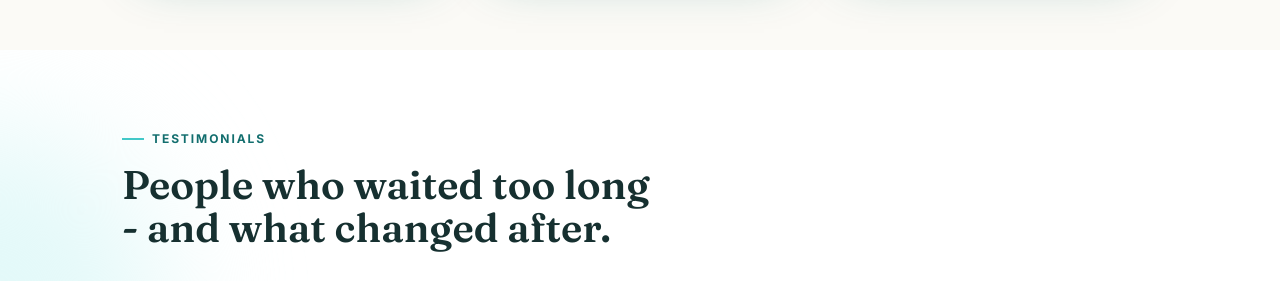
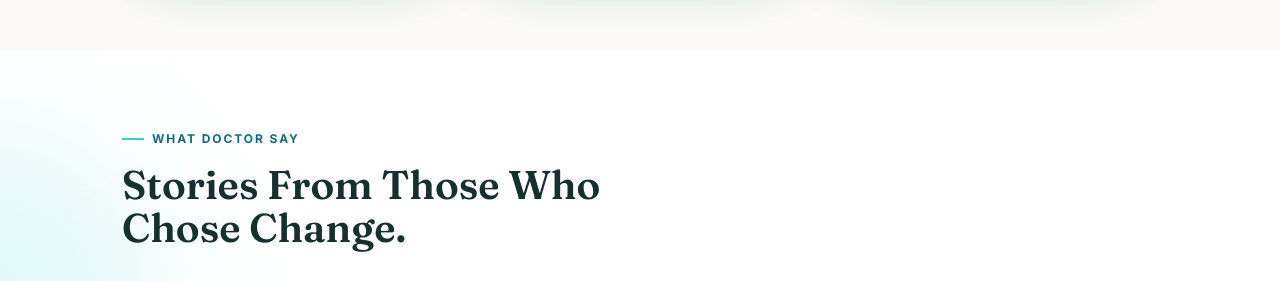
Before and after one commit to crowddevelopers08-arch/marinas-herinas-clendy, a Next.js app: page / in a window 1280 px wide. Shown: the part 2420-2701 px from the top of the page. Built offline with nearby package versions, Linux system fonts and the light colour scheme; grey boxes are pictures that could not be loaded.

Commit message:
marinas common lp two more video addededpss

```diff
--- a/components/hernia/StoriesSection.tsx
+++ b/components/hernia/StoriesSection.tsx
@@ -118,9 +118,9 @@ export function StoriesSection() {
     >
       <div className={wrap}>
         <Reveal>
-          <span className={eyebrow}>Testimonials</span>
+          <span className={eyebrow}>What Doctor Say</span>
           <h2 className={sectionTitle}>
-            People who waited too long - and what changed after.
+            Stories From Those Who Chose Change.
           </h2>
           <div className="relative mt-[34px]">
             <button
```
